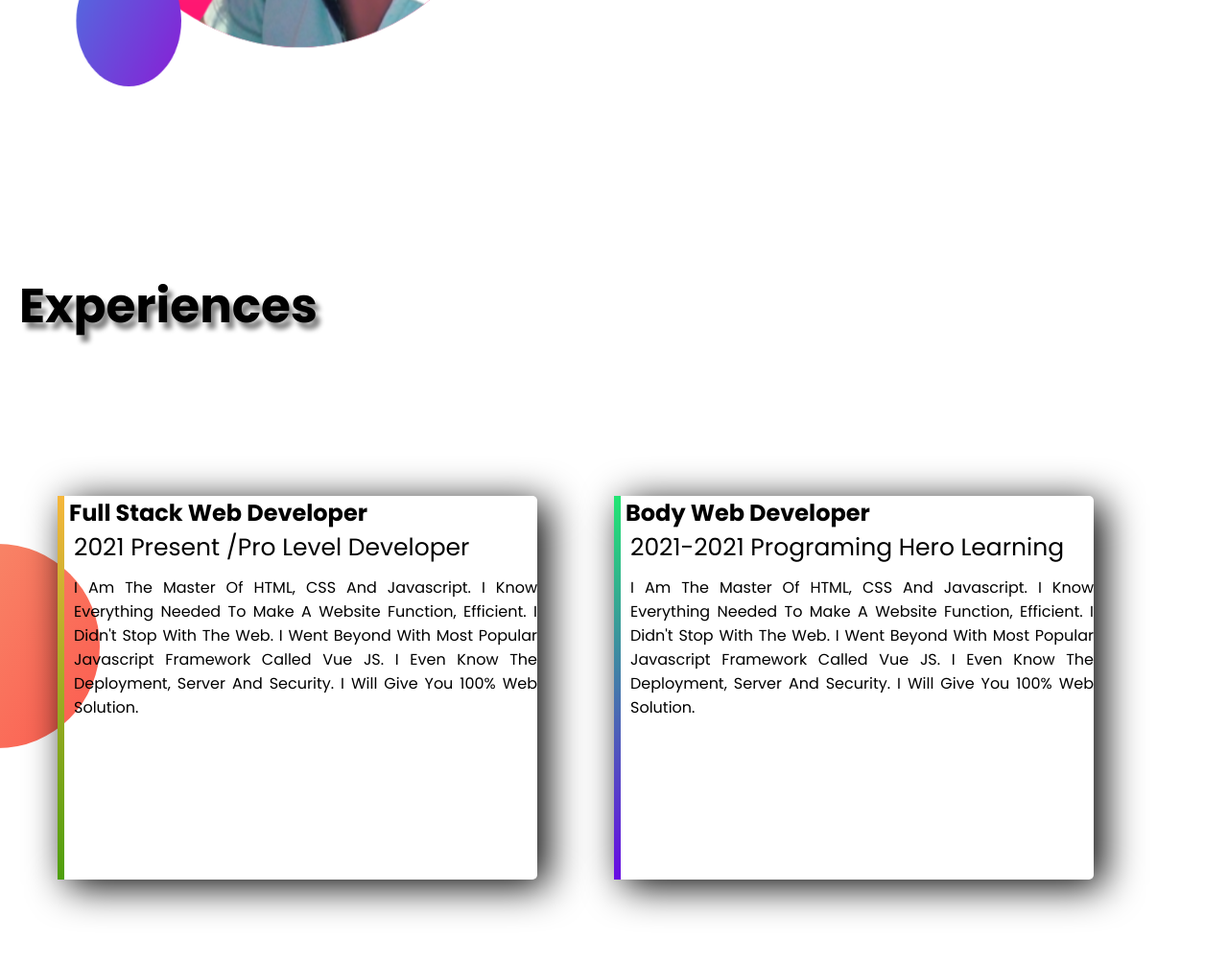
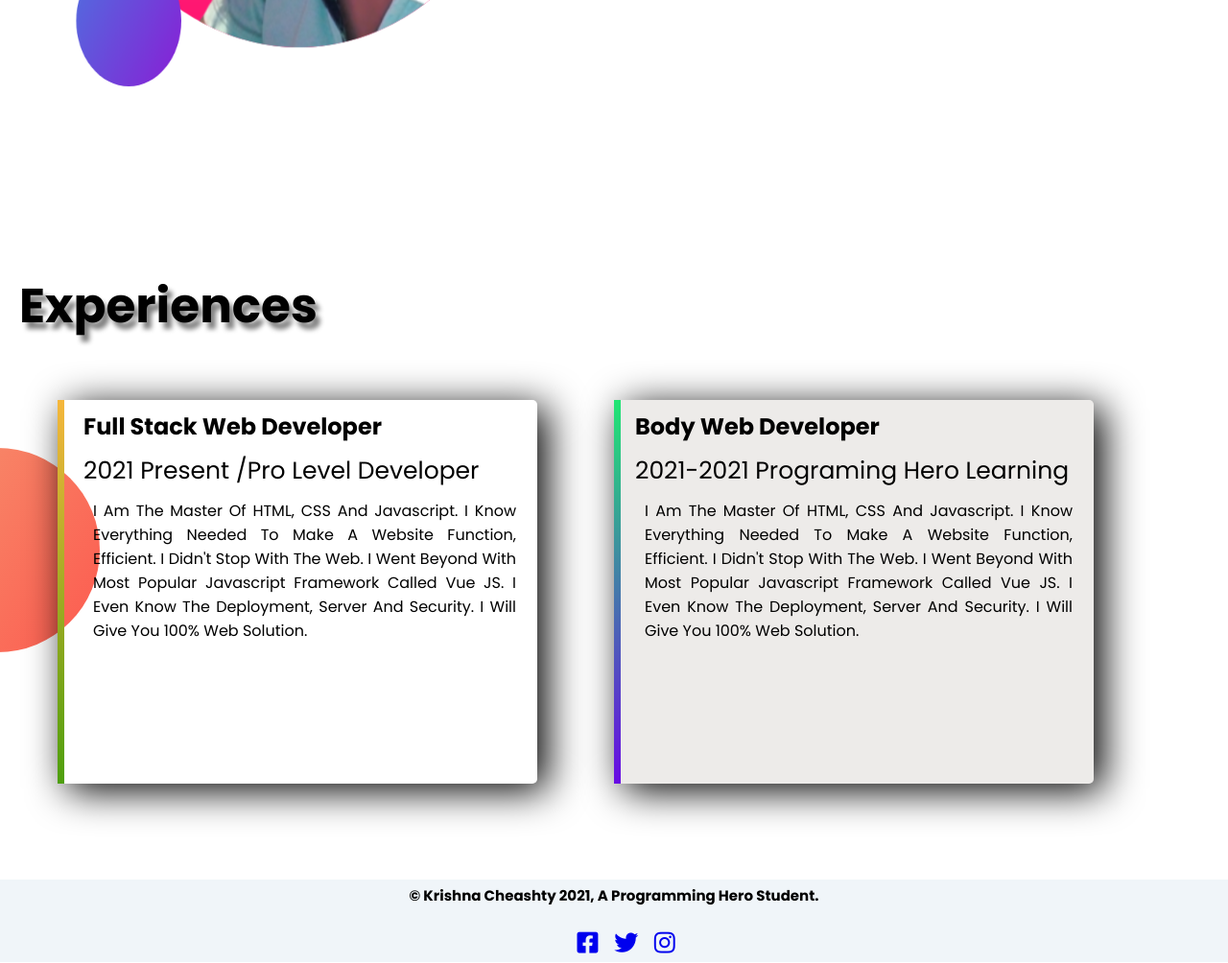
Before and after one commit to krishnacheashty/my-3rd-repo, a plain HTML site: page index.html in a window 1280 px wide. Shown: the part 1600-2604 px from the top of the page at 96% size. Drawn offline with Linux system fonts and the light colour scheme.

Commit message:
added t3 class

```diff
--- a/index.html
+++ b/index.html
@@ -79,16 +79,16 @@
         </h1>
         <div class="main">
             <div id="rock" class="text-1st">
-                <h1> full stack web developer </h1>
-                <h4>2021 present /pro level developer </h4>
-                <p> I am the master of HTML, CSS and Javascript. I know everything needed to make a website function,
+                <h1  id="t1" > full stack web developer </h1>
+                <h4 id="t2">2021 present /pro level developer </h4>
+                <p id="t3"> I am the master of HTML, CSS and Javascript. I know everything needed to make a website function,
                     efficient. I didn't stop with the web. I went beyond with most popular Javascript framework called
                     Vue JS. I even know the deployment, server and security. I will give you 100% web solution.</p>
             </div>
             <div id="rock1" class="frist">
-                <h1> body web developer </h1>
-                <h4>2021-2021 programing hero learning </h4>
-                <p> I am the master of HTML, CSS and Javascript. I know everything needed to make a website function,
+                <h1 id="t1"> body web developer </h1>
+                <h4  id="t2">2021-2021 programing hero learning </h4>
+                <p id="t3"> I am the master of HTML, CSS and Javascript. I know everything needed to make a website function,
                     efficient. I didn't stop with the web. I went beyond with most popular Javascript framework called
                     Vue JS. I even know the deployment, server and security. I will give you 100% web solution.
 
--- a/style.css
+++ b/style.css
@@ -119,6 +119,7 @@ h4{
     padding-bottom: 10px;
 }
 p{
+    padding: 0 0px 40px 0px;
     text-align: justify;
     padding-bottom: 40px;
     margin-left: 5px;
@@ -175,21 +176,32 @@ p{
 
 
 
+
 }
 .frist{
     width: 40%;
     box-shadow:10px 7px 40px ;
-    padding-left: 5px;
+    background-color: rgba(192, 186, 180, 0.295);
     margin:10px 70px 100px 10px ;
 
     height: 50vh;
     border-radius: 5px;
 }
+#t1{
+    padding: 10px 0 10px 15px;
+}
+#t2{
+    padding: 0px 10px 10px 15px;
+}
+#t3{
+    padding: 0 22px 0px 20px;
+}
+
 
 
 
 .roi{
-    padding: 150px 0 150px 20px;
+    padding: 150px 0 50px 20px;
     font-size: 50px;
     font-weight: 700;
     text-shadow: 5px 7px 5px gray;
```
